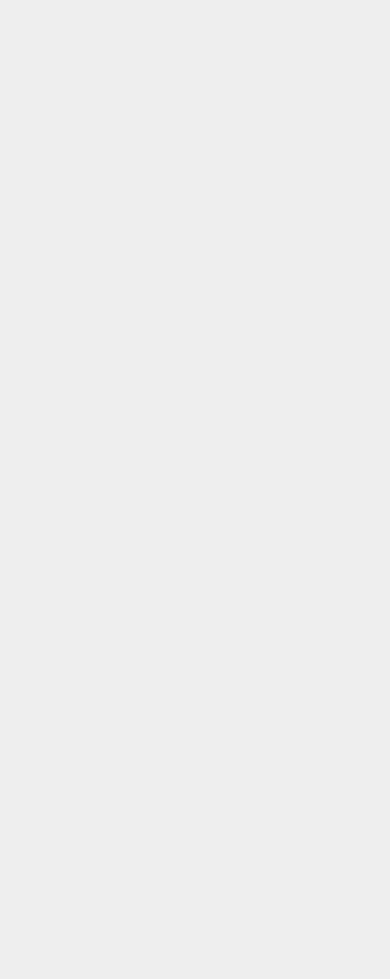
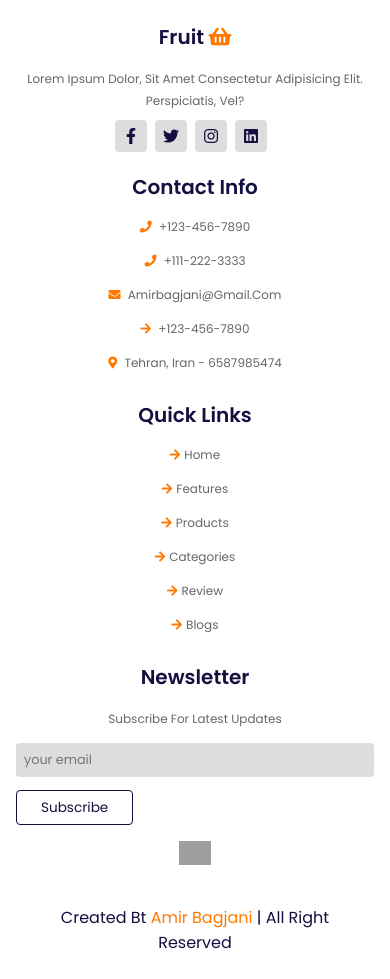
Before and after one commit to Amir-Bagjani/sass-fruit-store, a React (Create React App) app: page / in a window 390 px wide. Shown: the part 5500-6479 px from the top of the page. Before the commit the page ends 5498 px from the top, so only its background shows below. Built offline with nearby package versions, Linux system fonts and the light colour scheme; grey boxes are pictures that could not be loaded.

Commit message:
footer added

```diff
--- a/src/App.js
+++ b/src/App.js
@@ -1,10 +1,12 @@
+import Footer from "./components/Footer";
 import Navbar from "./components/Navbar"
-import HomePage from "./pages/HomePage"
+import HomePage from "./pages/home-page/HomePage"
 function App() {
   return (
     <>
       <Navbar />
       <HomePage />
+      <Footer />
     </>
   );
 }
--- /dev/null
+++ b/src/components/Footer.jsx
@@ -0,0 +1,55 @@
+import "../style/footer.scss";
+
+const Footer = () => {
+  return (
+    <footer className='footer'>
+
+        <div className="box-container">
+
+            <div className="box">
+                <h3>fruit <i className="fas fa-shopping-basket"></i></h3>
+                <p>Lorem ipsum dolor, sit amet consectetur adipisicing elit. Perspiciatis, vel?</p>
+                <div className="share">
+                    <a href="#"><i className="fab fa-facebook-f"></i></a>
+                    <a href="#"><i className="fab fa-twitter"></i></a>
+                    <a href="#"><i className="fab fa-instagram"></i></a>
+                    <a href="#"><i className="fab fa-linkedin"></i></a>
+                </div>
+            </div>
+
+            <div className="box">
+                <h3>contact info</h3>
+                <a href="#" className="links"><i className="fas fa-phone"></i> +123-456-7890</a>
+                <a href="#" className="links"><i className="fas fa-phone"></i> +111-222-3333</a>
+                <a href="#" className="links"><i className="fas fa-envelope"></i> amirbagjani@gmail.com</a>
+                <a href="#" className="links"><i className="fas fa-arrow-right"></i> +123-456-7890</a>
+                <a href="#" className="links"><i className="fas fa-map-marker-alt"></i> tehran, iran - 6587985474</a>
+            </div>
+
+            <div className="box">
+                <h3>quick links</h3>
+                <a href="#" className="links"><i className="fas fa-arrow-right"></i>home</a>
+                <a href="#" className="links"><i className="fas fa-arrow-right"></i>features</a>
+                <a href="#" className="links"><i className="fas fa-arrow-right"></i>products</a>
+                <a href="#" className="links"><i className="fas fa-arrow-right"></i>categories</a>
+                <a href="#" className="links"><i className="fas fa-arrow-right"></i>review</a>
+                <a href="#" className="links"><i className="fas fa-arrow-right"></i>blogs</a>
+            </div>
+
+            <div className="box">
+                <h3>newsletter</h3>
+                <p>subscribe for latest updates</p>
+                <input type="email" placeholder='your email' className='email' />
+                <input type="submit" value="subscribe" className='btn' />
+                <img src="image/payment.png" alt="payment" className='payment' />
+            </div>
+
+        </div>
+
+        <div className="credit"> created bt <span>amir bagjani</span> | all right reserved</div>
+
+    </footer>
+  )
+}
+
+export default Footer
--- a/src/pages/HomePage.jsx
+++ b/src/pages/home-page/HomePage.jsx
@@ -5,7 +5,7 @@ import CategoriesSection from "./CategoriesSection";
 import ReviewSection from "./ReviewSection";
 import BlogsSection from "./BlogsSection";
 
-import "../style/homePage.scss";
+import "../../style/homePage.scss";
 
 const HomePage = () => {
   return (
--- /dev/null
+++ b/src/style/footer.scss
@@ -0,0 +1,101 @@
+@import "config";
+
+.footer{
+    background-color: #fff;
+
+    .box-container{
+        @include grid(26rem);
+
+        .box{
+
+            h3{
+                @include title-text(2.5rem);
+                padding: 1rem 0;
+
+                i{
+                    color: $orange;
+                }
+            }
+
+            p{
+                @include grap-text(1.5rem);
+                line-height: 1.8;
+                padding: 1rem 0;
+            }
+
+            .links{
+                display: block;
+                font-size: 1.5rem;
+                color: $light-color;
+                padding: 1rem 0;
+
+                i{
+                    color: $orange;
+                    margin-right: 0.5rem;
+                }
+
+                &:hover i{
+                    margin-right: 2rem;
+                }
+            }
+
+            .share a i{
+                height: 4rem;
+                width: 4rem;
+                line-height: 4rem;
+                text-align: center;
+                border-radius: 0.5rem;
+                font-size: 2rem;
+                color: $black;
+                margin-right: 1rem;
+                background-color: #ddd;
+
+                &:hover{
+                    color: #fff;
+                    background-color: $orange;
+                }
+            }
+        }
+
+        .email{
+            margin: 0.7rem 0;
+            padding: 1rem;
+            border-radius: 0.5rem;
+            color: $black;
+            background-color: #ddd;
+            font-size: 1.6rem;
+            width: 100%;
+            text-transform: none;
+        }
+
+        .btn{
+            display: block;
+        }
+
+        .payment{
+            margin-top: 2rem;
+            height: 3rem;
+        }
+    }
+
+    .credit{
+        text-align: center;
+        font-size: 2rem;
+        color: $black;
+        margin-top: 2rem;
+        padding: 1rem;
+        padding-top: 2.5rem;
+
+        span{
+            color: $orange;
+        }
+    }
+}
+
+@media (max-width: 450px){
+    .footer{
+        .box{
+            text-align: center;
+        }
+    }
+}
--- a/src/style/index.scss
+++ b/src/style/index.scss
@@ -26,6 +26,9 @@ body{
 }
 
 section{
+    padding: 2rem 9%;
+}
+footer{
     padding: 2rem 9%;
 }
 
@@ -70,6 +73,9 @@ section{
     section{
         padding: 2rem;
     }
+    footer{
+        padding: 2rem;
+    }
 }
 @media (max-width: 450px){
     html{
```
Also changed, not shown: src/pages/home-page/BlogsSection.jsx (renamed from src/pages/BlogsSection.jsx), src/pages/home-page/CategoriesSection.jsx (renamed from src/pages/CategoriesSection.jsx), src/pages/home-page/FeatureSection.jsx (renamed from src/pages/FeatureSection.jsx), src/pages/home-page/HomeSection.jsx (renamed from src/pages/HomeSection.jsx), src/pages/home-page/ProductsSection.jsx (renamed from src/pages/ProductsSection.jsx), src/pages/home-page/ReviewSection.jsx (renamed from src/pages/ReviewSection.jsx).
